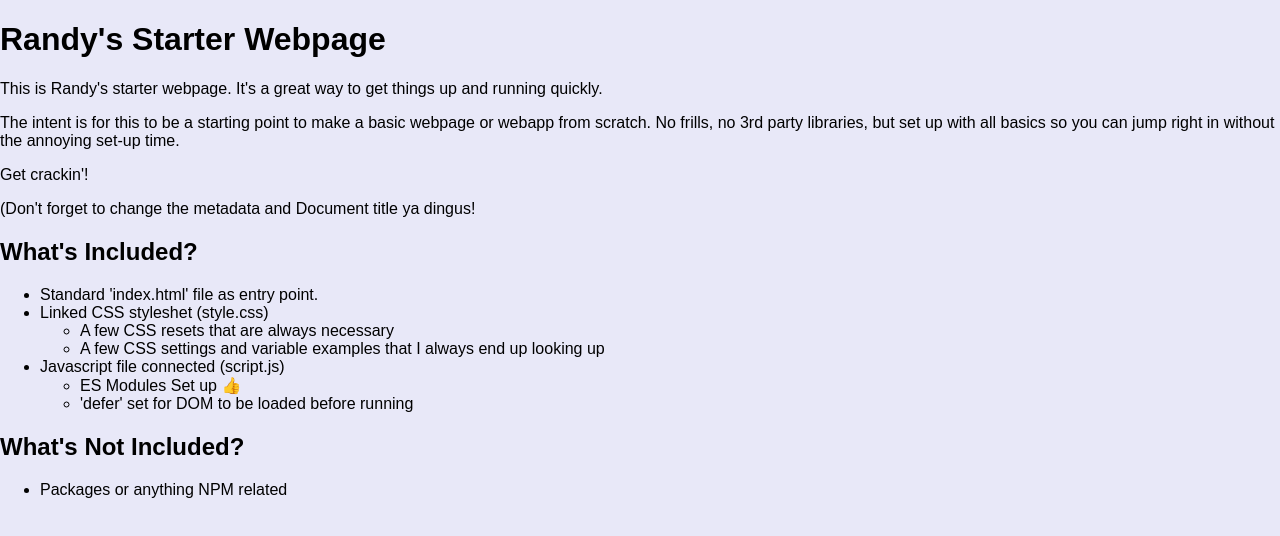
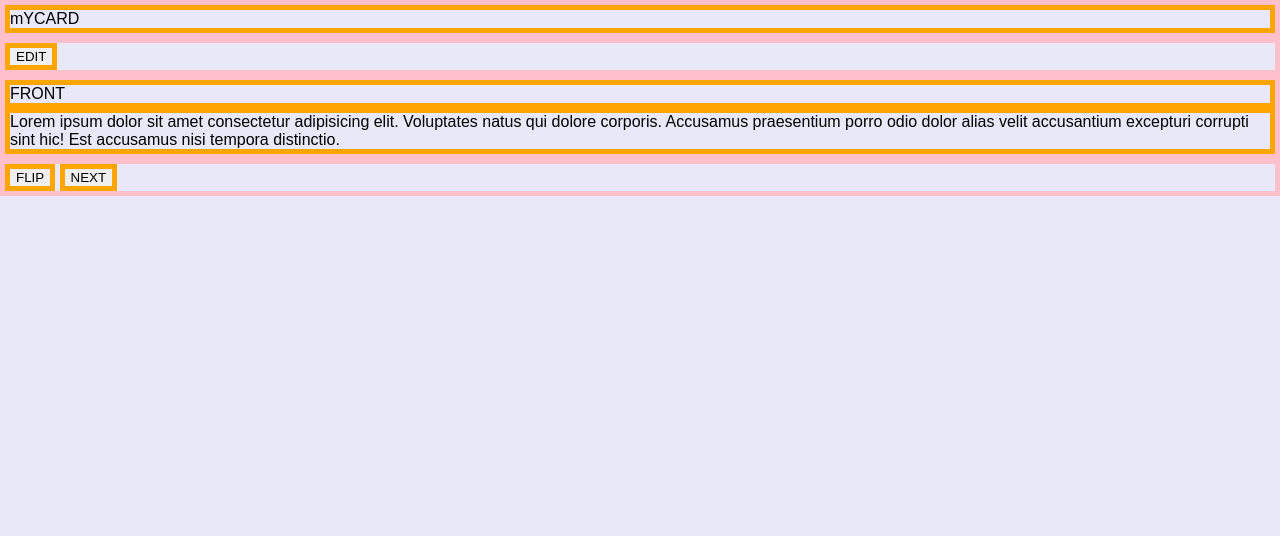
Before and after one commit to crenshkr/flashcard-app-vanilla, a plain HTML site: page index.html in a window 1280 px wide. Drawn offline with Linux system fonts and the light colour scheme.

Commit message:
Primitive framework set up

```diff
--- a/index.html
+++ b/index.html
@@ -4,43 +4,32 @@
     <meta charset="UTF-8" />
     <meta http-equiv="X-UA-Compatible" content="IE=edge" />
     <meta name="viewport" content="width=device-width, initial-scale=1.0" />
-    <title>Randy's Starter Webpage</title>
+    <title>mYCARDS</title>
     <script src="script.js" defer type="module"></script>
     <link rel="stylesheet" href="style.css" />
   </head>
   <body>
-    <h1>Randy's Starter Webpage</h1>
-    <p>
-      This is Randy's starter webpage. It's a great way to get things up and
-      running quickly.
-    </p>
-    <p>
-      The intent is for this to be a starting point to make a basic webpage or
-      webapp from scratch. No frills, no 3rd party libraries, but set up with
-      all basics so you can jump right in without the annoying set-up time.
-    </p>
-    <p>Get crackin'!</p>
-    <p>(Don't forget to change the metadata and Document title ya dingus!</p>
-    <h2>What's Included?</h2>
-    <ul>
-      <li>Standard 'index.html' file as entry point.</li>
-      <li>Linked CSS styleshet (style.css)</li>
-      <ul>
-        <li>A few CSS resets that are always necessary</li>
-        <li>
-          A few CSS settings and variable examples that I always end up looking
-          up
-        </li>
-      </ul>
-      <li>Javascript file connected (script.js)</li>
-      <ul>
-        <li>ES Modules Set up 👍</li>
-        <li>'defer' set for DOM to be loaded before running</li>
-      </ul>
-    </ul>
-    <h2>What's Not Included?</h2>
-    <ul>
-      <li>Packages or anything NPM related</li>
-    </ul>
+    <header class="header">
+      <div class="header__logo">mYCARD</div>
+    </header>
+
+    <div class="top-interface">
+      <button class="top-interface__edit-button">EDIT</button>
+    </div>
+
+    <div class="card-display">
+      <div class="card-display__info-text">FRONT</div>
+      <div class="text">
+        Lorem ipsum dolor sit amet consectetur adipisicing elit. Voluptates
+        natus qui dolore corporis. Accusamus praesentium porro odio dolor alias
+        velit accusantium excepturi corrupti sint hic! Est accusamus nisi
+        tempora distinctio.
+      </div>
+    </div>
+
+    <div class="bottom-interface">
+      <button class="buttom-interface__flip">FLIP</button>
+      <button class="buttom-interface__next">NEXT</button>
+    </div>
   </body>
 </html>
--- a/style.css
+++ b/style.css
@@ -36,7 +36,7 @@ and each level of nesting will
 get a different color border.
 */
 
-/* body > * {
+body > * {
   border: pink solid 5px;
 }
 body > * > * {
@@ -50,4 +50,4 @@ body > * > * > * > * {
 }
 body > * > * > * > * > * {
   border: black solid 5px;
-} */
+}
```
